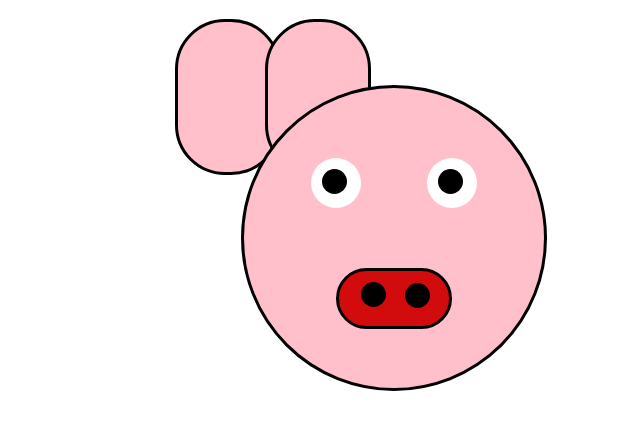
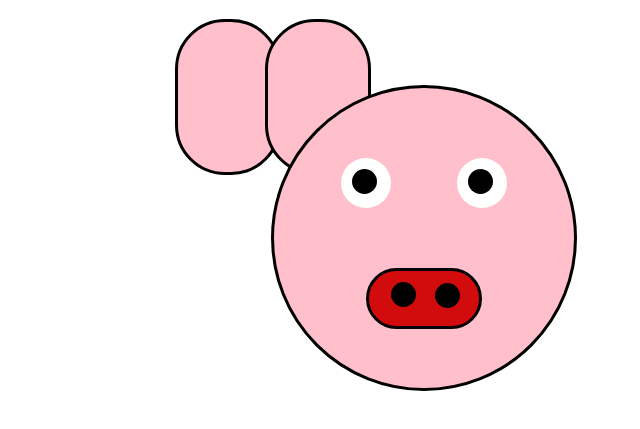
Before and after one commit to ShainnyA/Pig_Face, a plain HTML site: page index.html in a window 1280 px wide. Shown: the part 61-490 px from the top of the page, without its empty margins (517-1157 px from the left). Drawn offline with Linux system fonts and the light colour scheme.

Commit message:
style.css

```diff
--- a/style.css
+++ b/style.css
@@ -31,7 +31,7 @@
     border: 3px solid black;
     border-radius: 50%;
     position:absolute;
-    margin-left: 750px;
+    margin-left: 780px;
     margin-top: -7%;
 
 }
```
